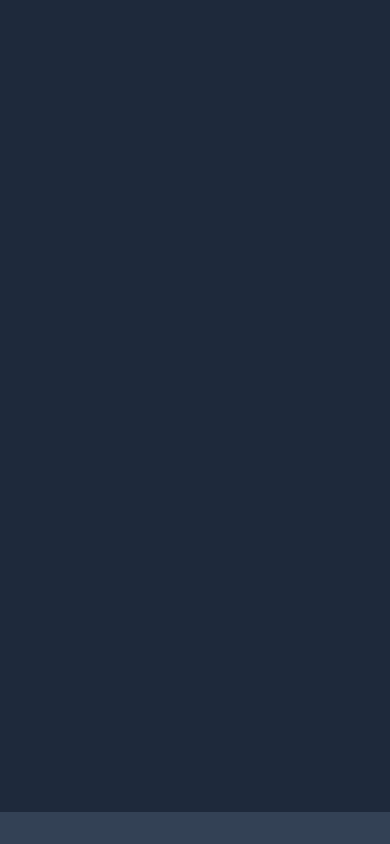
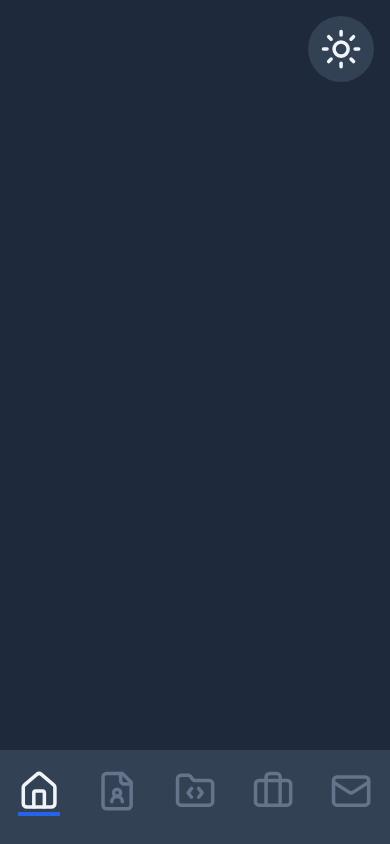
Before and after one commit to Harrison-Blair/personal-website, a Next.js app: page / in a window 390 px wide. Built offline with nearby package versions, Linux system fonts and the light colour scheme.

Commit message:
add mobile breakpoint for nav

```diff
--- a/src/app/components/layout/Navigation.tsx
+++ b/src/app/components/layout/Navigation.tsx
@@ -7,6 +7,7 @@ import { useState, useEffect } from 'react';
 
 export default function Navigation() {
     const ICON_SIZE = '3vw';
+    const MOBILE_ICON_SIZE = '5vh';
     const pathname = usePathname();
     const [isDark, setIsDark] = useState(false);
 
@@ -71,9 +72,29 @@ export default function Navigation() {
                     ))}
                 </ul>
             </nav>
-            <nav className="xl:hidden flex-row fixed left-0 bottom-0 w-full h-[var(--nav-height)] bg-[var(--muted)] py-4 z-50">
-
-            </nav>
+            <div className="xl:hidden h-full">
+                <button className="fixed top-4 right-4 bg-[var(--muted)] p-3 rounded-full" onClick={toggleTheme}>
+                    {isDark ? <MoonStar size={MOBILE_ICON_SIZE} /> : <Sun size={MOBILE_ICON_SIZE} />}
+                </button>
+                <nav className="flex-row fixed left-0 bottom-0 w-full h-[var(--nav-height)] bg-[var(--muted)] py-5 z-50">
+                    <ul className="flex flex-row justify-around">
+                    {topNavItems.map(({ href, icon: Icon, label }) => (
+                        <li key={href}>
+                            <Link
+                                href={href}
+                                title={label}
+                                className={`flex items-center justify-center mb-[2vw] transition-colors relative ${pathname === href
+                                        ? 'text-[var(--foreground)] border-b-[0.5vh] border-[var(--primary)]'
+                                        : 'text-[var(--secondary)] hover:text-[var(--accent)]'
+                                    }`}
+                            >
+                                <Icon size={MOBILE_ICON_SIZE} />
+                            </Link>
+                        </li>
+                    ))}
+                </ul>
+                </nav>
+            </div>
         </div>
     );
 }
```
